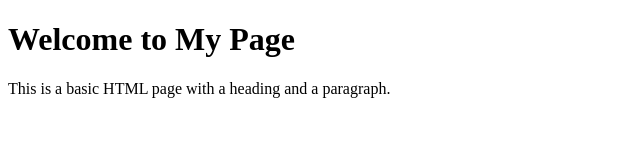
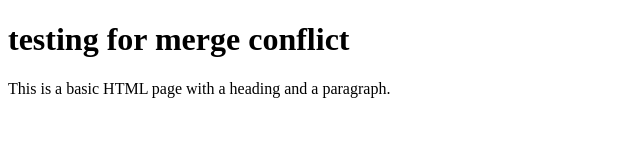
Before and after one commit to KoceeEneh/Merge-Conflict-Task3, a plain HTML site: page index.html in a window 1280 px wide. Shown: the whole page, without its empty margins (0-640 px from the left). Drawn offline with Linux system fonts and the light colour scheme.

Commit message:
Update index.html

```diff
--- a/index.html
+++ b/index.html
@@ -6,7 +6,7 @@
     <title>Simple HTML Page</title>
 </head>
 <body>
-    <h1>Welcome to My Page</h1>
+    <h1>testing for merge conflict</h1>
     <p>This is a basic HTML page with a heading and a paragraph.</p>
 </body>
 </html>
```
